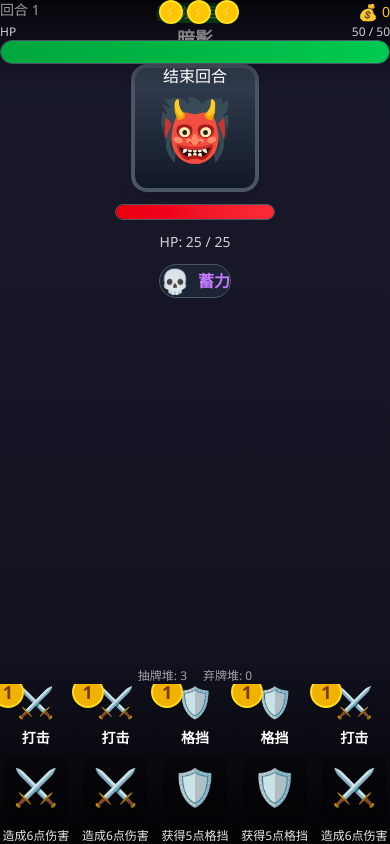
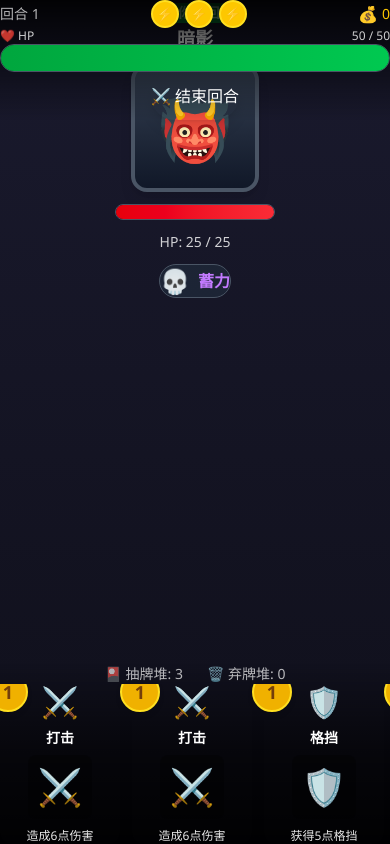
Before and after one commit to gunqiuwang/card-roguelike, a React (Vite) app: page / in a window 390 px wide. Built offline with nearby package versions, Linux system fonts and the light colour scheme.

Commit message:
iteration-4: touch optimization - larger tap targets, mobile layout

```diff
--- a/PROJECT_STATE.json
+++ b/PROJECT_STATE.json
@@ -1,10 +1,10 @@
 # Project State
 
 ## Next Iteration
-1
+4
 
 ## Current Phase
-initial
+Phase 2: UI/UX 优化
 
 ## Last Updated
 2026-04-30
--- a/package.json
+++ b/package.json
@@ -23,17 +23,15 @@
     "@testing-library/react": "^16.3.2",
     "@types/react": "^18.3.12",
     "@types/react-dom": "^18.3.1",
-    "@typescript-eslint/eslint-plugin": "^8.59.1",
-    "@typescript-eslint/parser": "^8.59.1",
     "@vitejs/plugin-react": "^4.7.0",
     "autoprefixer": "^10.4.20",
     "eslint": "^10.2.1",
     "eslint-plugin-react-hooks": "^7.1.1",
-    "jsdom": "^29.1.1",
     "postcss": "^8.4.49",
     "tailwindcss": "^4.0.0",
     "tsx": "^4.21.0",
     "typescript": "~5.6.2",
+    "typescript-eslint": "^8.59.1",
     "vite": "^6.0.0",
     "vitest": "^4.1.5"
   }
--- a/src/components/Card.tsx
+++ b/src/components/Card.tsx
@@ -24,13 +24,15 @@ export function Card({ card, onPlay, canPlay }: CardProps) {
       onClick={onPlay}
       disabled={!canPlay}
       className={`
-        relative w-28 h-40 sm:w-32 sm:h-44
+        relative min-w-[120px] min-h-[160px] sm:min-w-[128px] sm:min-h-[176px]
+        w-28 h-40 sm:w-32 sm:h-44
         bg-gradient-to-b ${typeColors[card.type]}
         rounded-xl border-2 shadow-lg
         flex flex-col items-center justify-between p-2
         transition-all duration-200
+        select-none
         ${canPlay
-          ? 'cursor-pointer hover:scale-105 hover:shadow-xl active:scale-95'
+          ? 'cursor-pointer active:scale-95 active:shadow-xl'
           : 'opacity-60 cursor-not-allowed'
         }
         text-white
@@ -39,17 +41,18 @@ export function Card({ card, onPlay, canPlay }: CardProps) {
     >
       {/* Cost */}
       <div className="
-        absolute -top-2 -left-2 w-8 h-8
+        absolute -top-3 -left-3 w-10 h-10 sm:w-8 sm:h-8
         bg-yellow-500 rounded-full border-2 border-yellow-300
         flex items-center justify-center
         text-lg font-bold text-yellow-900
         shadow-md
+        z-10
       ">
         {card.cost}
       </div>
 
       {/* Card Type Icon */}
-      <div className="text-3xl mt-2">
+      <div className="text-3xl sm:text-4xl mt-3">
         {typeIcons[card.type]}
       </div>
 
--- a/src/components/Hand.tsx
+++ b/src/components/Hand.tsx
@@ -21,24 +21,26 @@ export function Hand() {
   return (
     <div className="
       fixed bottom-0 left-0 right-0
-      bg-gradient-to-t from-black/80 to-transparent
-      pb-4 pt-8
+      bg-gradient-to-t from-black/90 via-black/60 to-transparent
+      pb-4 sm:pb-6 pt-12 sm:pt-8
+      z-40
     ">
       {/* Card Count Info */}
-      <div className="flex justify-center gap-4 mb-2 text-xs text-white/60">
-        <span>抽牌堆: {player.drawPile.length}</span>
-        <span>弃牌堆: {player.discardPile.length}</span>
+      <div className="flex justify-center gap-6 mb-3 text-sm text-white/70">
+        <span>🎴 抽牌堆: {player.drawPile.length}</span>
+        <span>🗑️ 弃牌堆: {player.discardPile.length}</span>
       </div>
 
-      {/* Cards */}
-      <div className="flex justify-center gap-2 px-2 overflow-x-auto">
+      {/* Cards - Scrollable on small screens */}
+      <div className="flex justify-start sm:justify-center gap-3 px-4 overflow-x-auto pb-2 snap-x snap-mandatory">
         {player.hand.map((card, index) => (
-          <Card
-            key={card.id}
-            card={card}
-            onPlay={() => handlePlayCard(index)}
-            canPlay={canPlayCard(card.cost)}
-          />
+          <div key={card.id} className="snap-center shrink-0">
+            <Card
+              card={card}
+              onPlay={() => handlePlayCard(index)}
+              canPlay={canPlayCard(card.cost)}
+            />
+          </div>
         ))}
       </div>
     </div>
--- a/src/components/PlayerStats.tsx
+++ b/src/components/PlayerStats.tsx
@@ -11,7 +11,6 @@ export function PlayerStats() {
   const handleEndTurn = () => {
     if (isPlayerTurn) {
       dispatch({ type: 'END_TURN' });
-      // Start new turn after short delay
       setTimeout(() => {
         dispatch({ type: 'START_TURN' });
       }, 100);
@@ -21,29 +20,30 @@ export function PlayerStats() {
   return (
     <div className="
       fixed top-0 left-0 right-0
-      bg-gradient-to-b from-black/80 to-transparent
-      pb-4 pt-2
+      bg-gradient-to-b from-black/90 to-transparent
+      pb-3 pt-2
+      z-40
     ">
       {/* Top Bar */}
-      <div className="flex justify-between items-start px-4">
+      <div className="flex justify-between items-center px-4">
         {/* Turn Info */}
-        <div className="text-white/60 text-sm">
+        <div className="text-white/70 text-sm font-medium">
           回合 {turn}
         </div>
 
         {/* Energy */}
-        <div className="flex items-center gap-1">
+        <div className="flex items-center gap-1.5">
           {Array.from({ length: player.maxEnergy }).map((_, i) => (
             <div
               key={i}
               className={`
-                w-6 h-6 rounded-full
+                w-7 h-7 sm:w-6 sm:h-6 rounded-full
                 ${i < player.energy
                   ? 'bg-yellow-400 border-2 border-yellow-300'
                   : 'bg-gray-700 border-2 border-gray-600'
                 }
                 flex items-center justify-center
-                text-xs font-bold
+                text-sm sm:text-xs font-bold
               `}
             >
               ⚡
@@ -54,17 +54,17 @@ export function PlayerStats() {
         {/* Gold */}
         <div className="flex items-center gap-1 text-yellow-400">
           <span>💰</span>
-          <span className="text-sm">{player.gold}</span>
+          <span className="text-sm font-medium">{player.gold}</span>
         </div>
       </div>
 
       {/* HP Bar */}
       <div className="mt-2 px-4">
         <div className="flex justify-between text-xs text-white/80 mb-1">
-          <span>HP</span>
+          <span>❤️ HP</span>
           <span>{player.hp} / {player.maxHp}</span>
         </div>
-        <div className="h-6 bg-gray-800 rounded-full overflow-hidden border border-gray-600 relative">
+        <div className="h-7 sm:h-6 bg-gray-800 rounded-full overflow-hidden border border-gray-600 relative">
           <div
             className="h-full bg-gradient-to-r from-green-600 to-green-500 transition-all duration-300"
             style={{ width: `${hpPercent}%` }}
@@ -79,21 +79,24 @@ export function PlayerStats() {
         </div>
       </div>
 
-      {/* Turn Indicator */}
-      <div className="flex justify-center mt-2">
+      {/* Turn Indicator - Larger touch target */}
+      <div className="flex justify-center mt-3">
         <button
           onClick={handleEndTurn}
           disabled={!isPlayerTurn}
           className={`
-            px-6 py-2 rounded-full font-bold
+            min-h-[48px] px-8 py-3 rounded-full font-bold text-base
             transition-all duration-200
+            select-none
+            active:scale-95
             ${isPlayerTurn
-              ? 'bg-primary text-white cursor-pointer hover:scale-105 active:scale-95'
+              ? 'bg-primary text-white cursor-pointer shadow-lg shadow-primary/30'
               : 'bg-gray-700 text-gray-400 cursor-not-allowed'
             }
           `}
+          style={{ touchAction: 'manipulation' }}
         >
-          {isPlayerTurn ? '结束回合' : '敌方回合'}
+          {isPlayerTurn ? '⚔️ 结束回合' : '💀 敌方回合'}
         </button>
       </div>
     </div>
```
Also changed, not shown: 1 other file (tests, documents, lock files or other folders).
